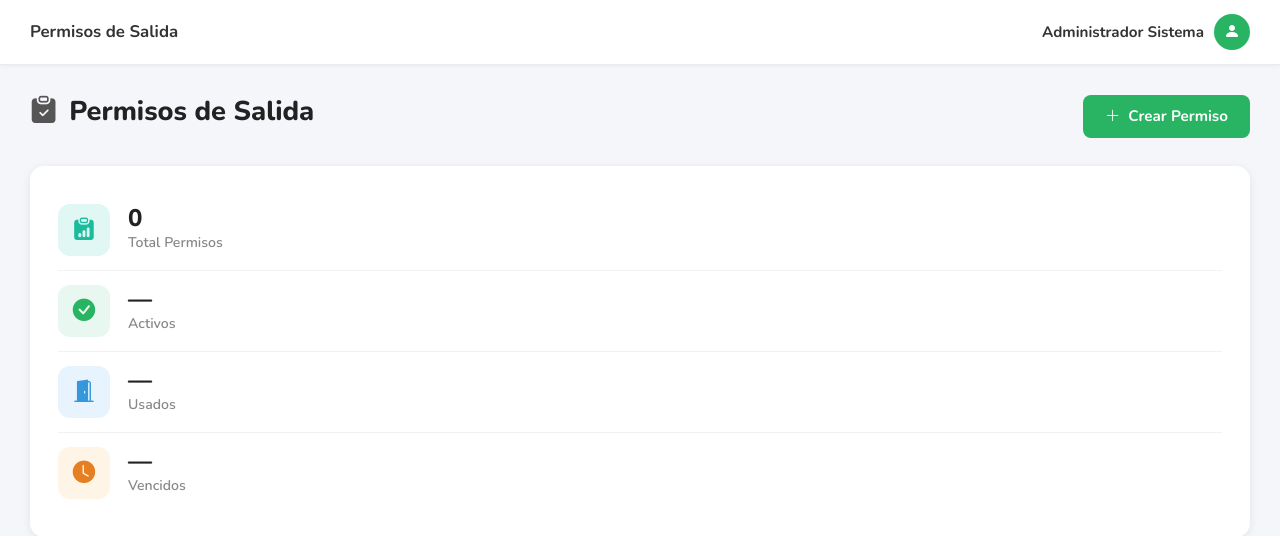
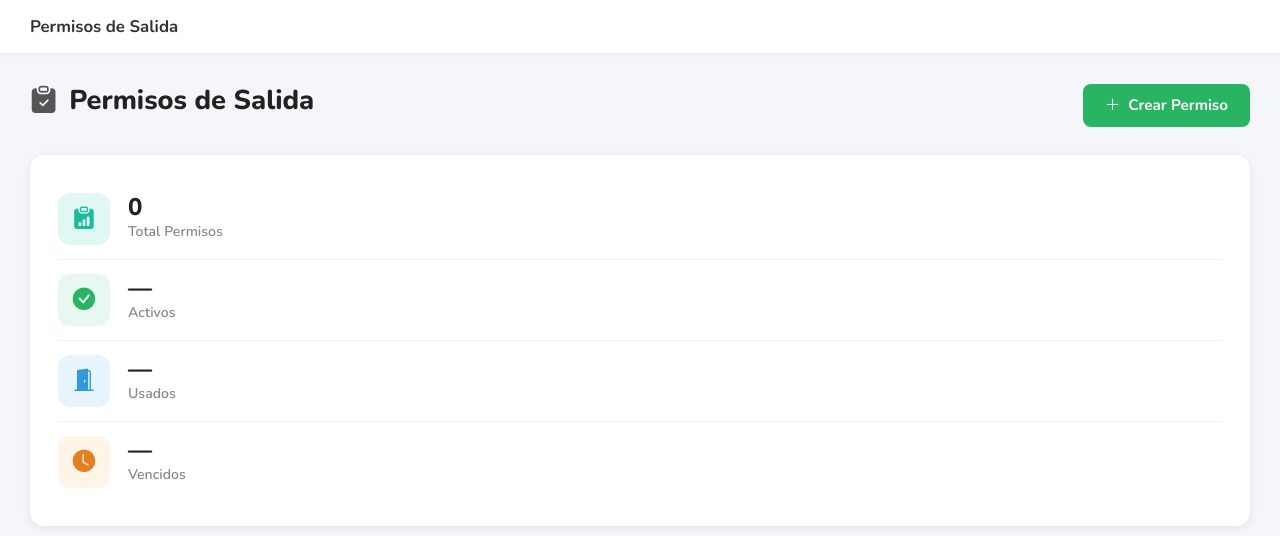
Before and after one commit to branr9/registro_ingreso_sena, a PHP site: page /views/Permisos/permisosview.php in a window 1280 px wide. Shown: the top 536 px of the page. Run offline with PHP 8.4, Linux system fonts and the light colour scheme.

Commit message:
se quita los duplicados

```diff
--- a/registroIngreso/views/Permisos/permisosview.php
+++ b/registroIngreso/views/Permisos/permisosview.php
@@ -485,10 +485,7 @@
     <!-- TOPBAR -->
     <div class="topbar" id="topbar-title">
         <span class="topbar-title">Permisos de Salida</span>
-        <div class="topbar-user">
-            Administrador Sistema
-            <div class="topbar-avatar"><i class="bi bi-person-fill"></i></div>
-        </div>
+
     </div>
 
     <!-- PAGE BODY — LIST VIEW -->
--- a/registroIngreso/views/keyviews/keyviews.php
+++ b/registroIngreso/views/keyviews/keyviews.php
@@ -20,10 +20,7 @@
 
     <header class="h-16 bg-white border-b flex items-center justify-between px-8 shrink-0">
         <h2 class="text-lg font-medium tracking-tight">Control de Llaves</h2>
-        <div class="flex items-center gap-3">
-            <span id="usuario-logeado-nombre" class="text-sm font-medium">Administrador</span>
-            <div class="w-8 h-8 rounded-full bg-green-600 text-white flex items-center justify-center"><i class="fa-regular fa-user"></i></div>
-        </div>
+
     </header>
 
     <main class="flex-1 overflow-y-auto p-8">
```
